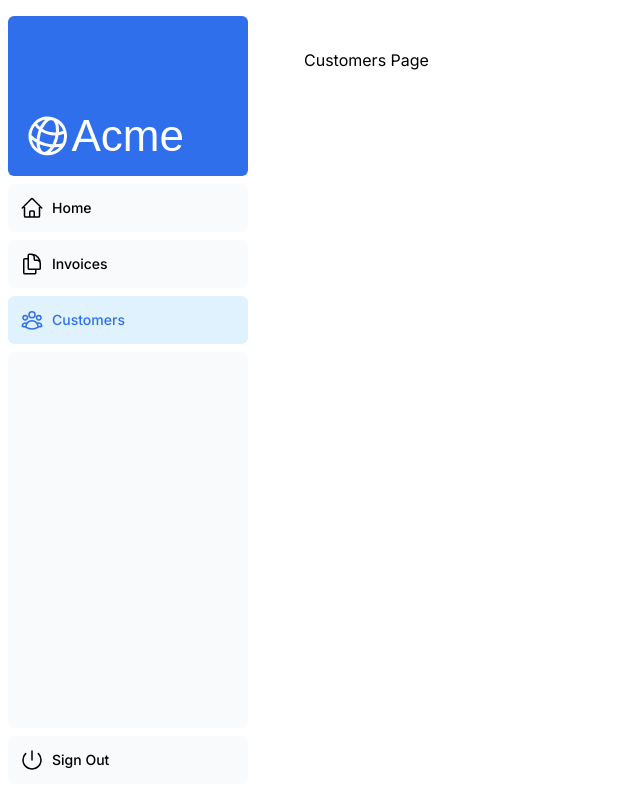
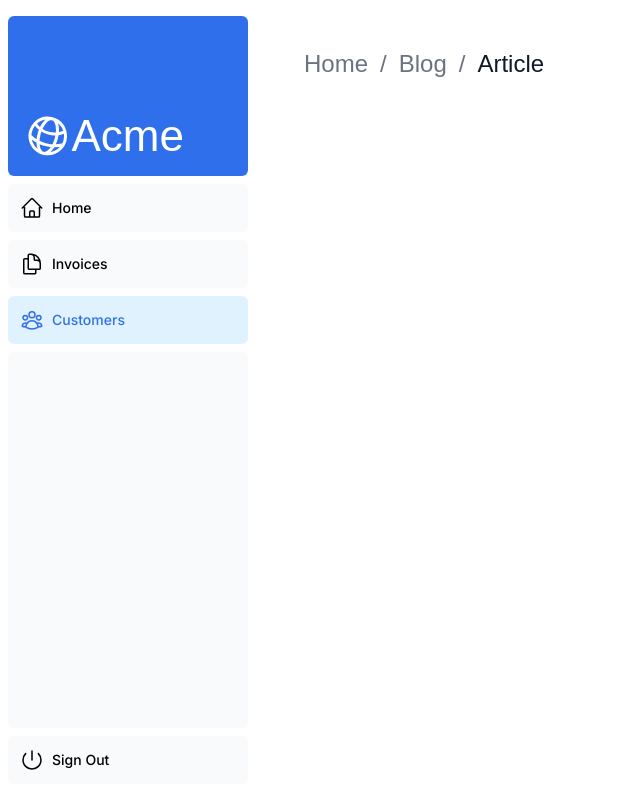
Before and after one commit to lusterj/next-app, a Next.js app: page /dashboard/customers in a window 1280 px wide. Shown: the whole page, without its empty margins (0-640 px from the left). Built offline with nearby package versions, Linux system fonts and the light colour scheme; a web font is replaced by a local one.

Commit message:
Adding breadcrumbs to the customer page

```diff
--- a/app/dashboard/customers/page.tsx
+++ b/app/dashboard/customers/page.tsx
@@ -1,3 +1,11 @@
+import Breadcrumbs from "@/app/ui/invoices/breadcrumbs"
+
 export default function Page(){
-    return <p>Customers Page</p>
+    const breadcrumbItems = [
+        { label: 'Home', href: '/' },
+        { label: 'Blog', href: '/blog' },
+        { label: 'Article', href: '/blog/my-article', active: true },
+      ];
+
+    return <Breadcrumbs breadcrumbs={breadcrumbItems}/>
 }
```
